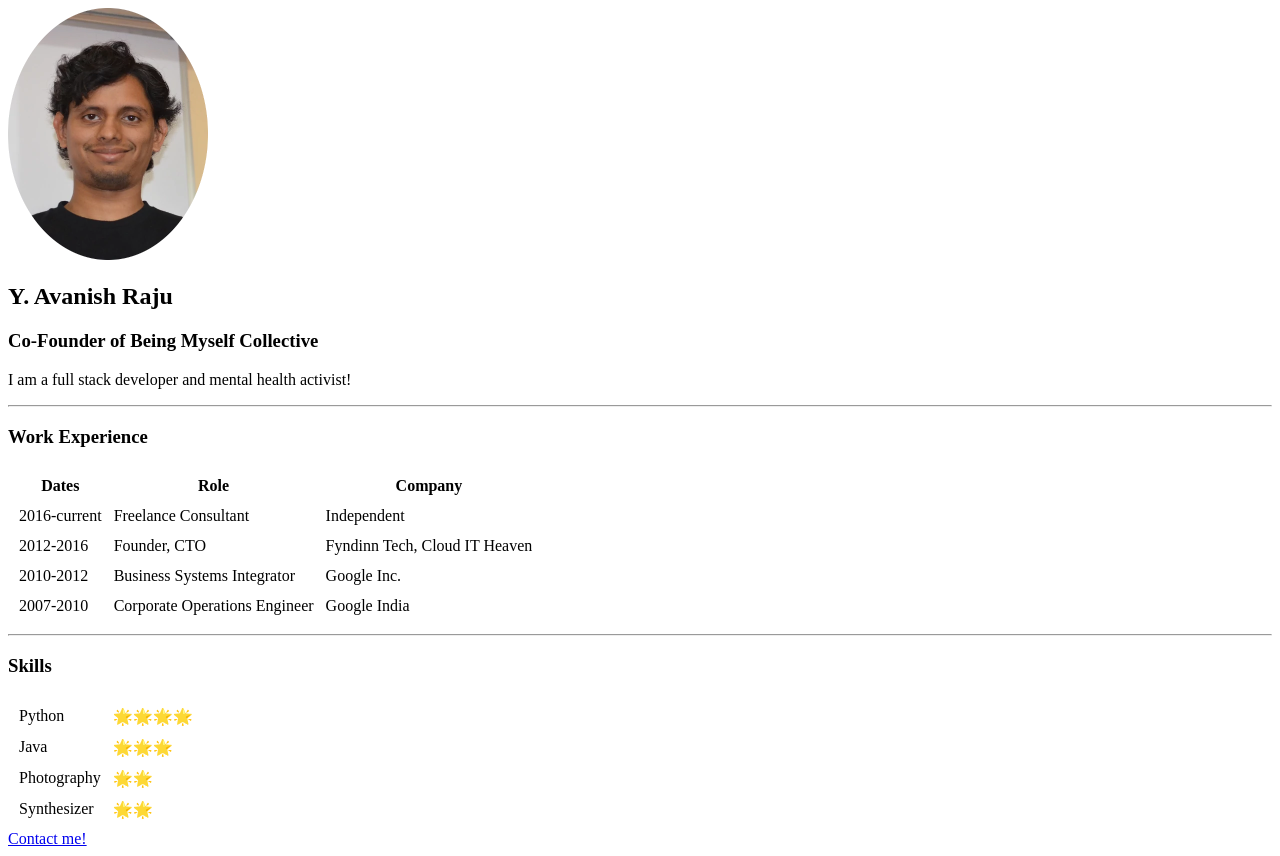
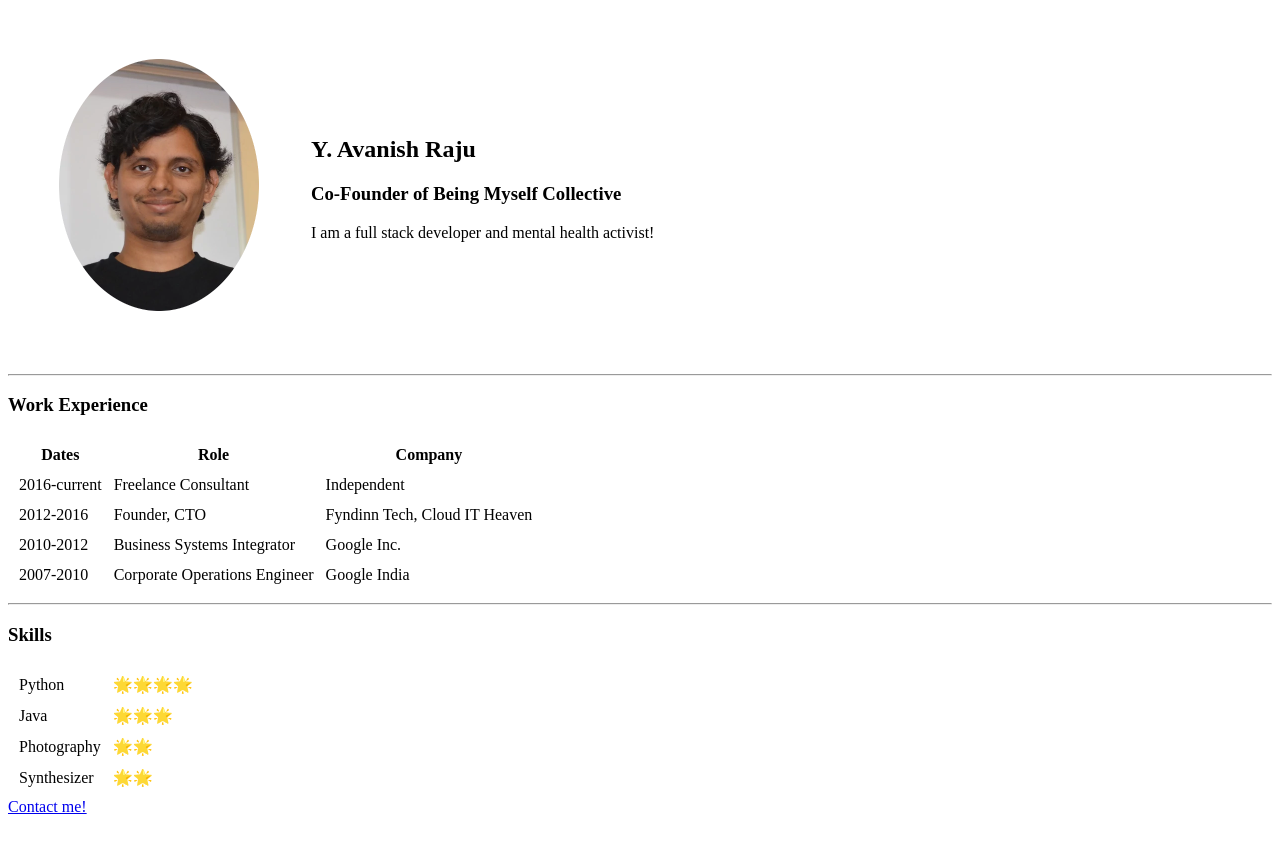
Before and after one commit to yaraju/cv, a plain HTML site: page index.html in a window 1280 px wide. After the commit the page ends 824 px from the top, so only its background shows below. Drawn offline with Linux system fonts and the light colour scheme.

Commit message:
Clean up alignment of top banner

```diff
--- a/index.html
+++ b/index.html
@@ -5,10 +5,16 @@
     <title>About me - Y. Avanish Raju</title>
 </head>
 <body>
-<img src="about.webp" width="200" alt="Avanish's profile pic"/>
-<h2>Y. Avanish Raju</h2>
-<h3>Co-Founder of Being Myself Collective</h3>
-<p>I am a full stack developer and mental health activist!</p>
+<table cellspacing="50">
+    <tr>
+        <td><img src="about.webp" width="200" alt="Avanish's profile pic"/></td>
+        <td>
+            <h2>Y. Avanish Raju</h2>
+            <h3>Co-Founder of Being Myself Collective</h3>
+            <p>I am a full stack developer and mental health activist!</p>
+        </td>
+    </tr>
+</table>
 <hr/>
 <h3>Work Experience</h3>
 <table cellspacing="10">
```
